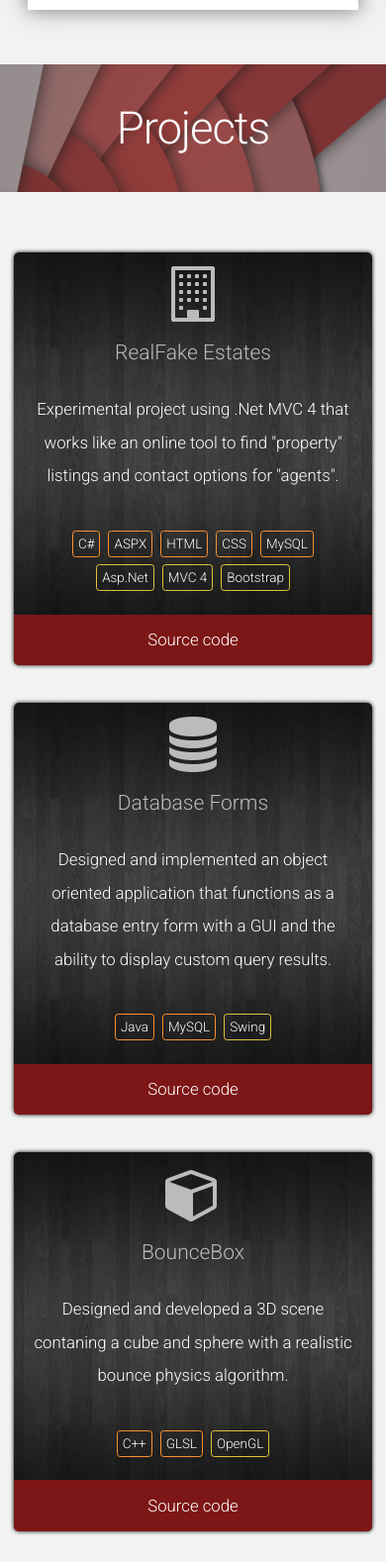
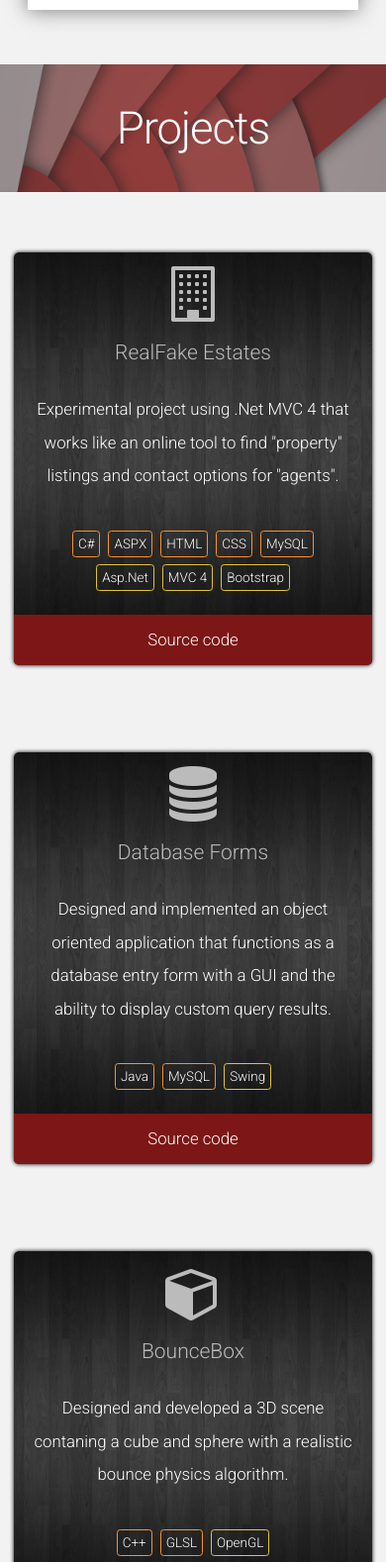
Before and after one commit to MadisonLiddell/MadisonLiddell.github.io, a plain HTML site: page index.html in a window 390 px wide. Shown: the part 1574-3152 px from the top of the page at 99% size. Drawn offline with nearby package versions, Linux system fonts and the light colour scheme.

Commit message:
Mobile response adjustments

```diff
--- a/css/style-1000px.css
+++ b/css/style-1000px.css
@@ -71,21 +71,6 @@
 		    font-size: 1.4em;
 	    }*/
 
-    #projects section
-    {
-        width:50%;
-        min-height:405px;
-		padding-left:25px;
-    }
-        #projects .row > section:nth-child(2n)
-        {
-			clear:right;
-        }
-
-		#projects section:nth-child(2n+1) {
-			padding-left: 0;
-			padding-right:25px;
-		}
 
 /*********************************************************************************/
 /* Resume                                                                        */
--- a/css/style-desktop.css
+++ b/css/style-desktop.css
@@ -105,6 +105,7 @@
 
 	#projects
 	{
+		padding-bottom:0;
 	}
 
 	#projects h3
@@ -123,6 +124,25 @@
 		line-height: 2em;
 		font-size: 1em;
 	}
+
+#projects section
+{
+	width:33%;
+	min-height:405px;
+	padding-left:25px;
+}
+#projects .row > section:nth-child(3n)
+{
+	clear:right;
+}
+
+#projects section:nth-child(3n+1) {
+	padding-left: 0;
+	padding-right:25px;
+}
+#projects section:nth-child(3n+2) {
+	padding-right:25px;
+}
 
 /*********************************************************************************/
 /* Resume                                                                      */
--- a/css/style.css
+++ b/css/style.css
@@ -214,7 +214,6 @@
 		section > :last-child,
 		article > :last-child
 		{
-			margin-bottom: 0;
 		}
 
 		section:last-child,
@@ -1235,6 +1234,7 @@
 	background-size: cover;
 	border-radius: 5px;
 	box-shadow: 0px 0px 4px black;
+	margin-bottom:50px;
 }
 .hover-block-bg {
 	width:100%;
```
